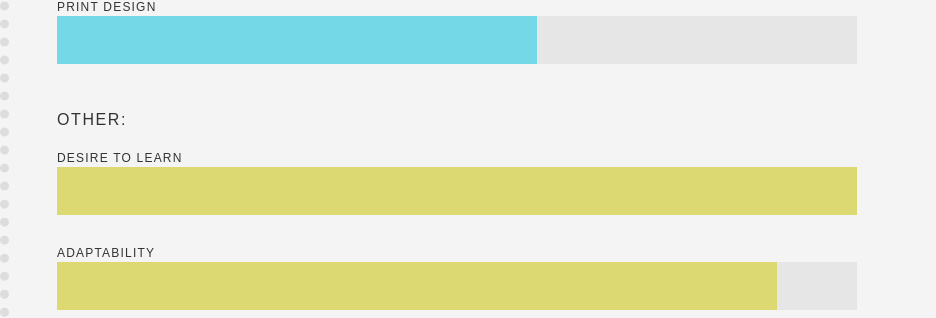
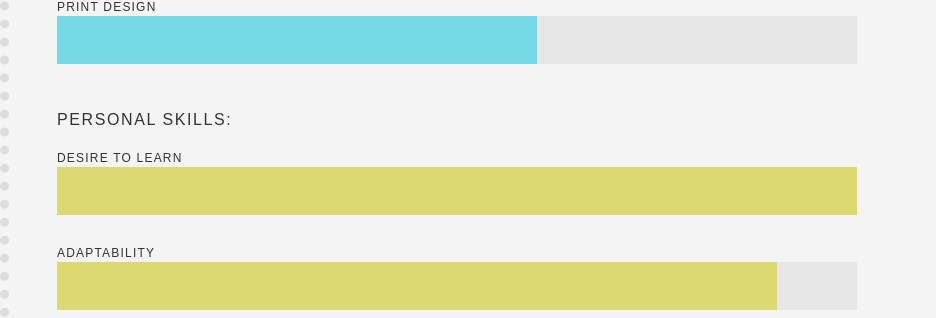
Before and after one commit to smbriones/smbriones.github.com, a Jekyll site: the page testing/skills/index.html, which Jekyll copies as it is, in a window 1280 px wide. Shown: the part 1332-1650 px from the top of the page, without its empty margins (0-936 px from the left). Built offline with Jekyll 4.4.1, drawn with Linux system fonts in a browser that asks for light colours.

Commit message:
edited skill catagory on skills evaluation page

```diff
--- a/testing/skills/index.html
+++ b/testing/skills/index.html
@@ -122,7 +122,7 @@
     </figure>
   </section>
 
-<h3>Other:</h3>
+<h3>Personal Skills:</h3>
 
   <h4>Desire to Learn</h4>
   <section>
```
